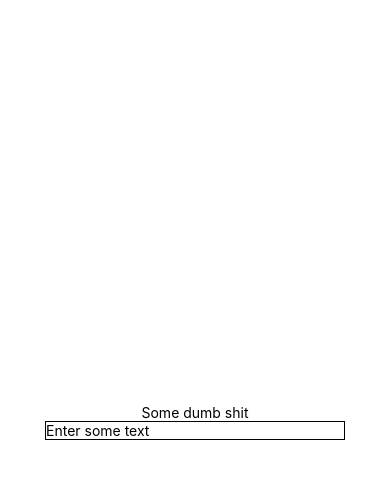
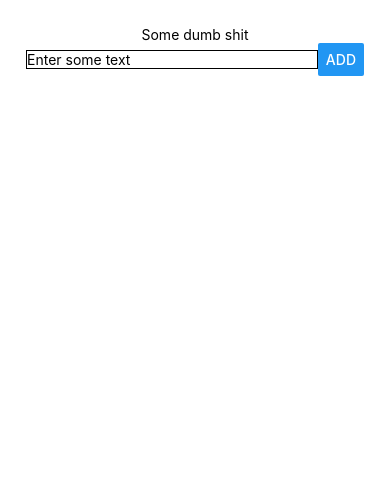
Before and after one commit to Christianq010/react-native-guide-my-app, a React Native app: screen / in a window 390 px wide. Shown: the top 478 px of the page. Built offline with nearby package versions, Linux system fonts and the light colour scheme.

Commit message:
Styling: Position our Button and Input Box

```diff
--- a/App.js
+++ b/App.js
@@ -1,5 +1,5 @@
 import React from 'react';
-import { StyleSheet, Text, View, TextInput } from 'react-native';
+import { StyleSheet, Text, View, TextInput, Button } from 'react-native';
 
 export default class App extends React.Component {
   state = {
@@ -16,12 +16,15 @@ export default class App extends React.Component {
     return (
       <View style={styles.container}>
         <Text>Some dumb shit</Text>
+        <View style={styles.rowContainer}>
           <TextInput
               style={styles.input}
               placeholder="Enter some text"
               value={this.state.placeName}
               onChangeText={this.placeNameChanged}
           />
+          <Button style={styles.button} title="Add" />
+        </View>
       </View>
     );
   }
@@ -29,14 +32,25 @@ export default class App extends React.Component {
 
 const styles = StyleSheet.create({
   container: {
-    flex: 1,
+    padding: 26,
     backgroundColor: '#fff',
     alignItems: 'center',
     justifyContent: 'center',
   },
+  rowContainer: {
+    // flex: 1,
+    width: "100%",
+    flexDirection: "row",
+    justifyContent: "space-between",
+    alignItems: "center"
+  },
   input: {
-    width: 300,
+    flex: 1,
+    width: "70%",
     borderColor: "black",
     borderWidth: 1
+  },
+  button : {
+    width: "30%"
   }
 });
```
Lines whose indentation alone changed are shown as unchanged.
